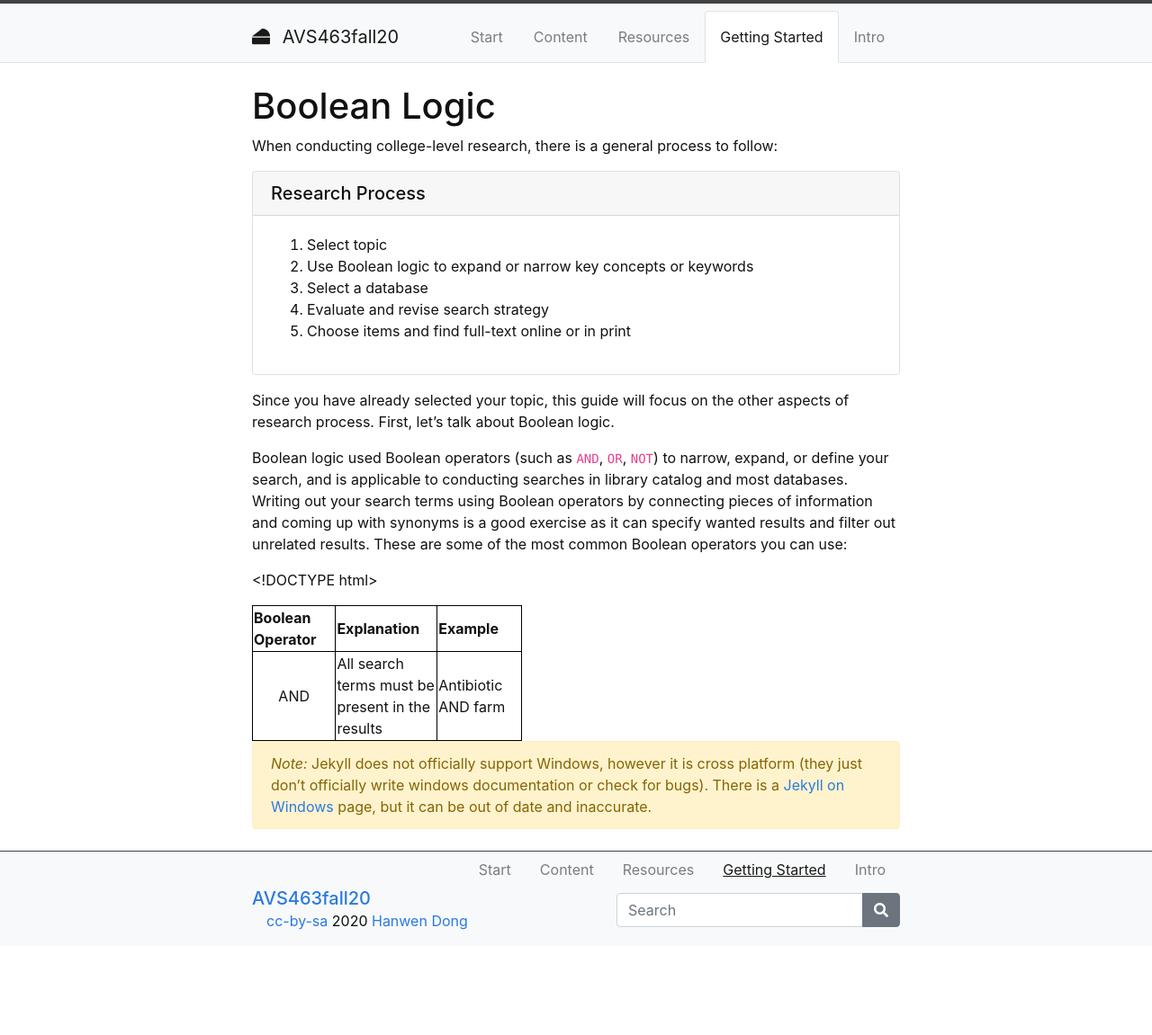
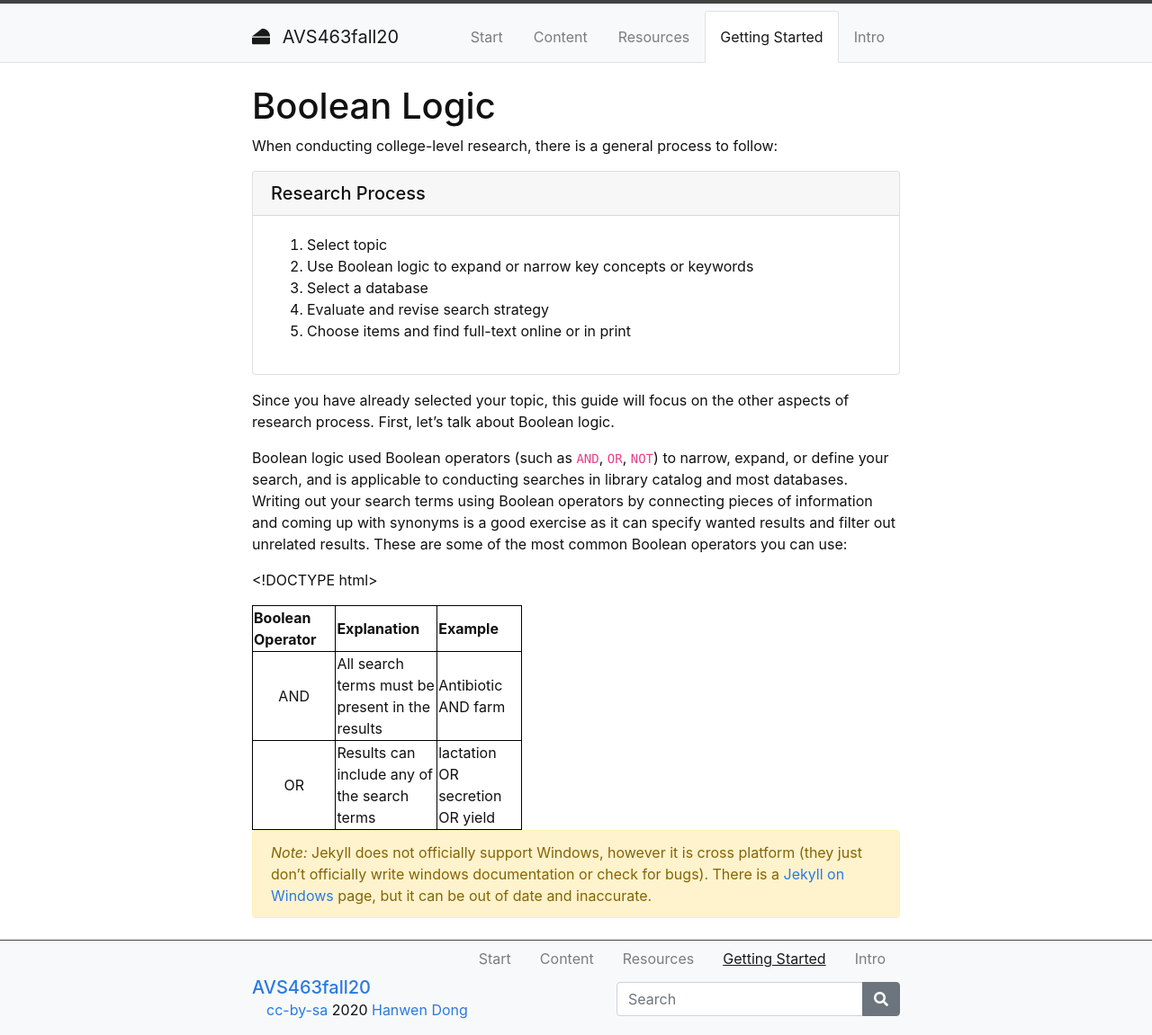
Before and after one commit to hanwendong1/AVS463-f20, a Jekyll site: the page built from content/Getting-Started.md, in a window 1280 px wide. Shown: the whole page at 90% size. Built offline with Jekyll 4.4.1, drawn with Linux system fonts in a browser that asks for light colours; before the commit the page ends 1052 px from its top, so only the background shows below that.

Commit message:
Update Getting-Started.md

```diff
--- a/content/Getting-Started.md
+++ b/content/Getting-Started.md
@@ -40,9 +40,14 @@ Boolean logic used Boolean operators (such as `AND`, `OR`, `NOT`) to narrow, exp
             <th>Example</th>
          </tr>
          <tr>
-            <td style="text-align:center">AND</td>
+            <td style="text-align:Center">AND</td>
             <td style="text-align:Left">All search terms must be present in the results</td>
             <td style="text-align:Left">Antibiotic AND farm</td>
+         </tr>
+         <tr>
+            <td style="text-align:Center">OR</td>
+            <td style="text-align:Left">Results can include any of the search terms</td>
+            <td style="text-align:Left">lactation OR secretion OR yield</td>
          </tr>
       </table>
    </body>
```
